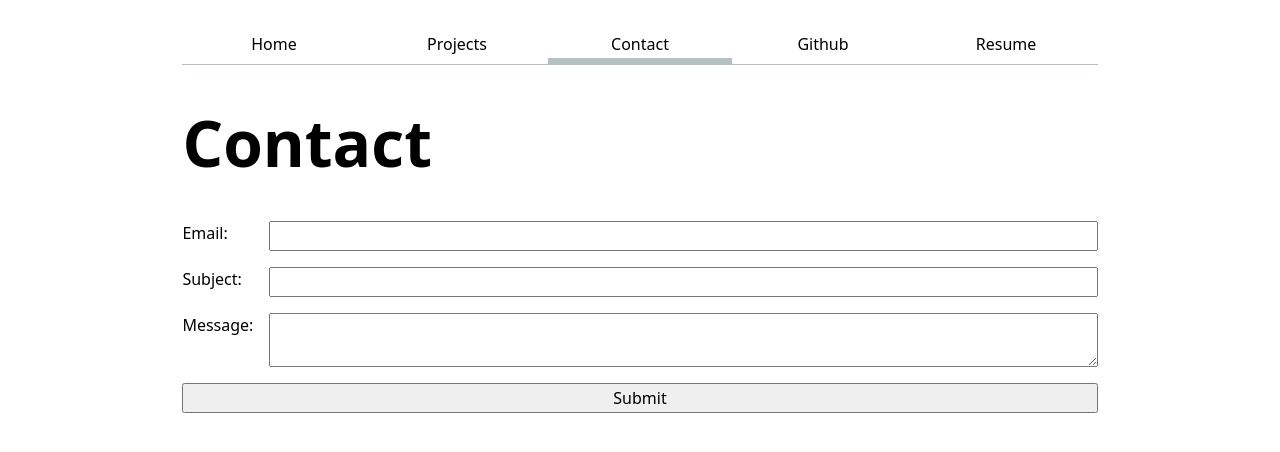
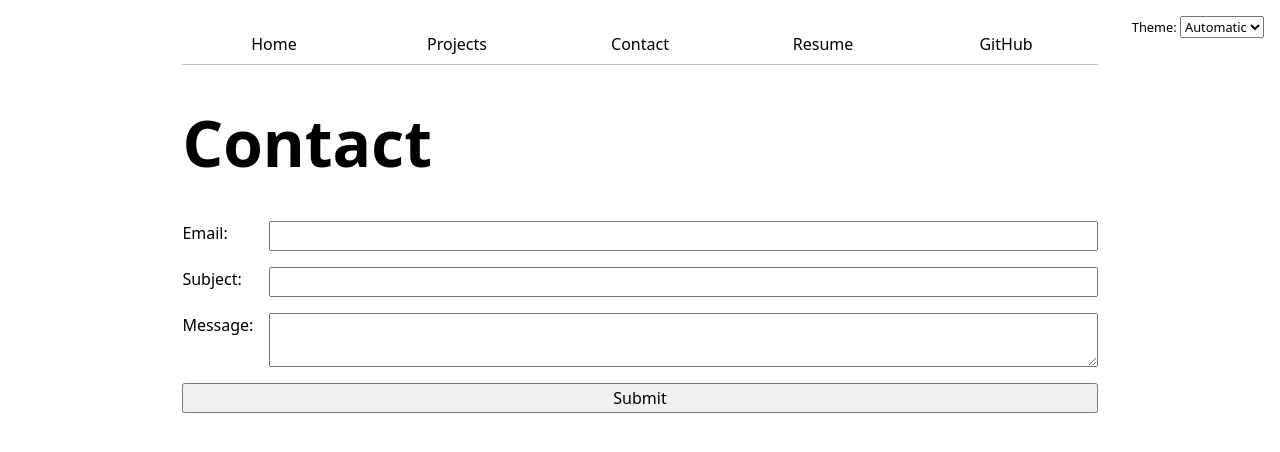
Before and after one commit to asuwargo/portfolio, a plain HTML site: page contact/index.html in a window 1280 px wide. Drawn offline with Linux system fonts and the light colour scheme.

Commit message:
added global.js

```diff
--- a/contact/index.html
+++ b/contact/index.html
@@ -5,15 +5,17 @@
     <meta name="viewport" content="width=device-width, initial-scale=1.0">
     <title>Contact</title>
     <link rel="stylesheet" href="../style.css">
+    <script type="module" src="../global.js"></script>
+
 </head>
 <body>
-    <nav>
+    <!-- <nav>
         <a href="../index.html">Home</a>
         <a href="../projects/index.html">Projects</a>
-        <a href="index.html" class="current">Contact</a>
+        <a href="index.html" >Contact</a>
         <a href="https://github.com/asuwargo" target="_blank">Github</a>
         <a href="../resume/index.html">Resume</a>
-    </nav>
+    </nav> -->
     <h1>
         Contact
     </h1>
--- /dev/null
+++ b/global.js
@@ -0,0 +1,71 @@
+console.log('IT’S ALIVE!');
+
+function $$(selector, context = document) {
+  return Array.from(context.querySelectorAll(selector));
+}
+
+// let navLinks = $$("nav a")
+
+// let currentLink = navLinks.find(
+//     (a) => a.host == location.host && a.pathname === location.pathname,
+// );
+
+// currentLink?.classList.add('current');
+
+let pages = [
+  { url: '', title: 'Home' },
+  { url: 'projects/', title: 'Projects' },
+  { url: 'contact/', title: 'Contact' },
+  { url: 'resume/', title: 'Resume' },
+  { url: 'https://github.com/asuwargo', title: 'GitHub' },
+];
+
+let nav = document.createElement('nav');
+document.body.prepend(nav);
+
+const BASE_PATH = (location.hostname === "localhost" || location.hostname === "127.0.0.1")
+  ? "/"                  // Local server
+  : "/portfolio/";         // GitHub Pages repo name
+
+for (let p of pages) {
+  let url = p.url;
+  let title = p.title;
+  if (!url.startsWith('http')) {
+    url = BASE_PATH + url;}
+
+  let a = document.createElement('a');
+  a.href = url;
+  a.textContent = title;
+  nav.append(a);
+  if (a.host === location.host && a.pathname === location.pathname) {
+    a.classList.add('current');}
+  if (a.host !== location.host) {
+    a.target = '_blank';}
+
+
+}
+
+document.body.insertAdjacentHTML(
+  'afterbegin',
+  `
+	<label class="color-scheme">
+		Theme:
+		<select>
+			<option value="light dark">Automatic</option>
+            <option value="light">Light</option>
+            <option value="dark">Dark</option>
+		</select>
+	</label>`,
+);
+
+let select = document.querySelector('.color-scheme select');
+select.addEventListener('input', function (event) {
+  console.log('color scheme changed to', event.target.value);
+  document.documentElement.style.setProperty('color-scheme', event.target.value);
+  localStorage.colorScheme = event.target.value;
+});
+
+if ('colorScheme' in localStorage){
+    document.documentElement.style.setProperty('color-scheme', localStorage.colorScheme);
+    select.value = localStorage.colorScheme;
+}
--- a/style.css
+++ b/style.css
@@ -1,6 +1,7 @@
 html {
   --color-accent: oklch(89.288% 0.11109 174.727);
   accent-color: var(--color-accent);
+  color-scheme: light dark;
 }
 
 body {
@@ -15,11 +16,12 @@ body {
 }
 
 nav {
+  --border-color: oklch(50% 10% 200 / 40%);
   display: flex;
   margin-bottom: 1em;
   border-bottom-width: 1px;
   border-bottom-style: solid;
-  border-bottom-color: oklch(80% 3% 200);
+  border-bottom-color: var(--border-color);
 }
 nav a {
   flex: 1;
@@ -30,7 +32,7 @@ nav a {
 }
 
 nav a.current {
-  border-bottom: 0.4em solid oklch(80% 3% 200);
+  border-bottom: 0.4em solid var(--border-color);
   padding-bottom: 0.1em;
 }
 
@@ -40,7 +42,7 @@ nav a:hover{
   background-color: oklch(89.288% 0.11109 174.727 / 0.1);
 }
 
-input, textarea, button {
+input, textarea, button, select{
   font: inherit;
 }
 
@@ -112,3 +114,11 @@ h1, h2, h3, h4, h5, h6{
 .resume li {
   margin-block: 0.3em;
 }
+
+.color-scheme {
+  position: absolute;
+  top: 1rem;
+  right: 1rem;
+  font-size: 80%;
+  display: block;
+}
```
Also changed, not shown: index.html (+4 -3 lines), projects/index.html (+4 -3 lines), resume/index.html (+4 -3 lines).
